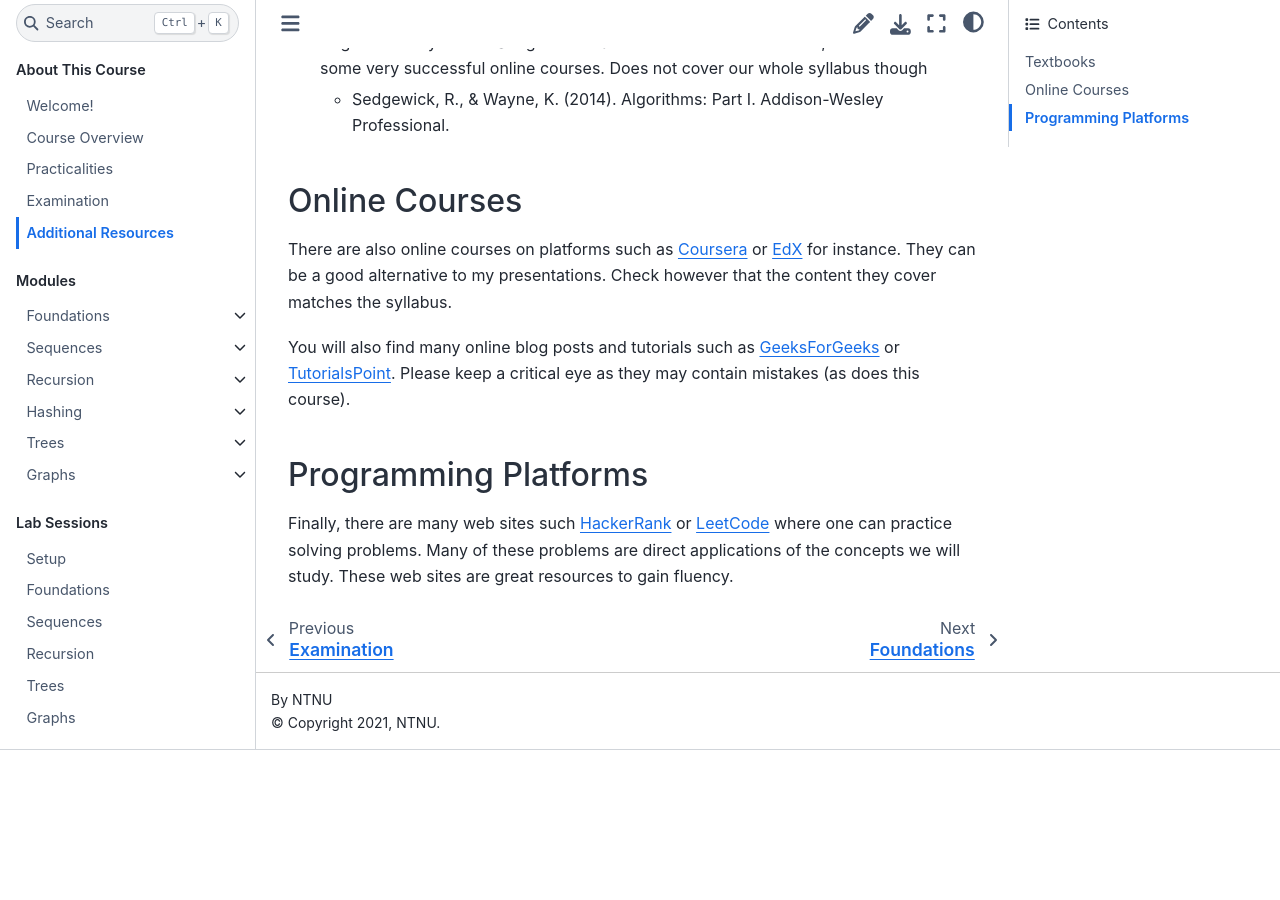
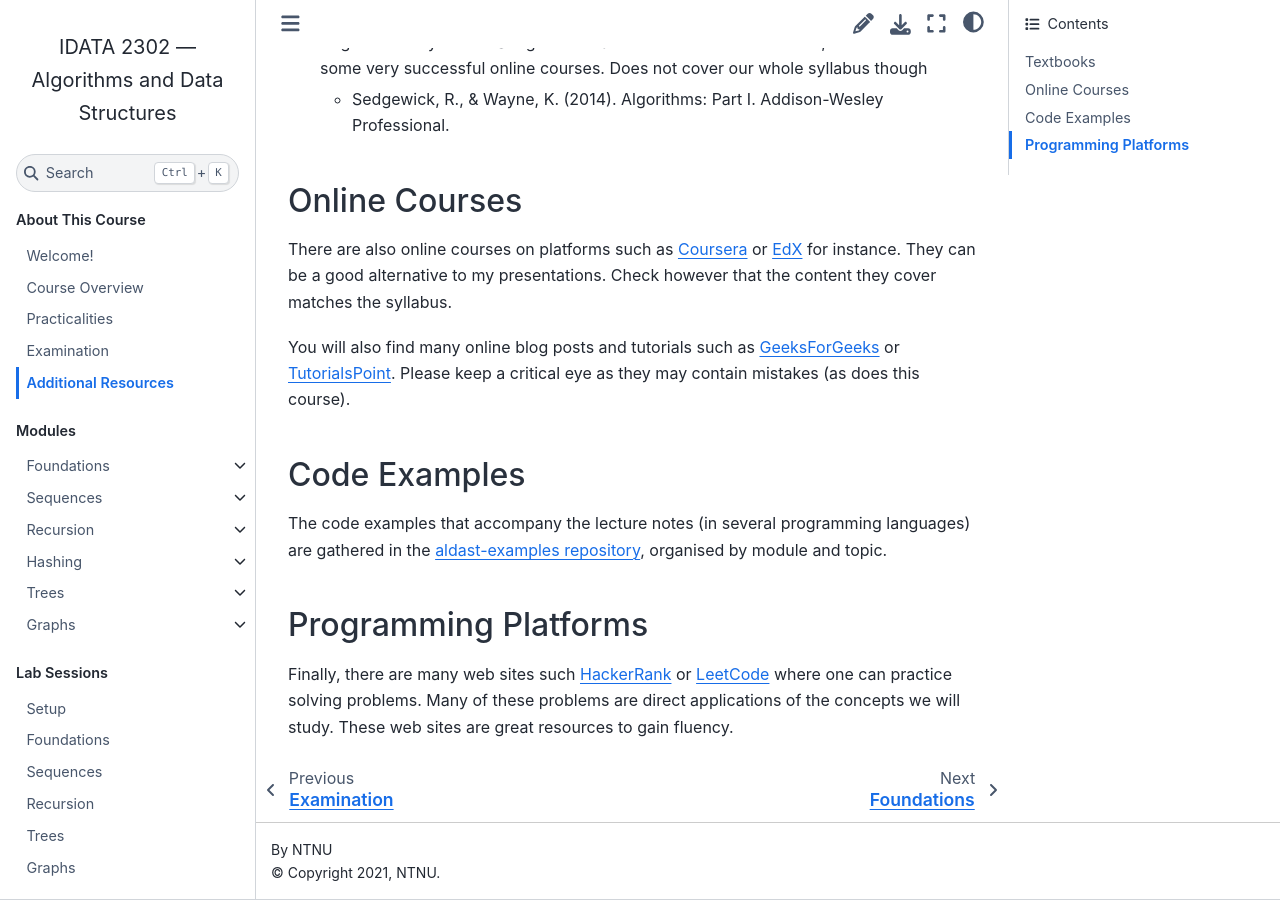
Before and after one commit to fchauvel/ntnu-idata2302-website, a Sphinx documentation site: the page built from source/about/resources.rst, in a window 1280 px wide and 900 px high, scrolled down 972 px. Built offline with Sphinx 7.4.7 and the Sphinx Book theme 1.1.4, drawn with Linux system fonts in a browser that asks for light colours; before the commit the page ends 1722 px from its top, so only the background shows below that.

Commit message:
content: link to the examples repository from the notes
Co-Authored-By: Claude Sonnet 5.5 <noreply@anthropic.com>

```diff
--- a/source/about/resources.rst
+++ b/source/about/resources.rst
@@ -66,6 +66,14 @@ You will also find many online blog posts and tutorials such as
 as they may contain mistakes (as does this course).
 
 
+Code Examples
+=============
+
+The code examples that accompany the lecture notes (in several
+programming languages) are gathered in the `aldast-examples
+repository <https://github.com/fchauvel/aldast-examples>`_, organised by module and topic.
+
+
 Programming Platforms
 =====================
 
--- a/source/sequences/arrays.rst
+++ b/source/sequences/arrays.rst
@@ -6,6 +6,7 @@ Using Arrays
           <https://studntnu-my.sharepoint.com/:p:/g/personal/franckc_ntnu_no/ERDXnLUKJdpDoxCfwbwf26sBckbk0sdSrlSV4Y8xdWohYA?e=piGwcH>`
 :Objectives: Understand how to implement sequences using arrays
 :Concepts: Insertion, deletion and searching through sequences
+:Implementation: C `fixed-size array <https://github.com/fchauvel/aldast-examples/tree/main/sequences/dynamic-array/c>`_ (`fixed_sequence.c`)
 
 Let us now look at "sequences", our first abstract data type. Our
 objectives are:
--- a/source/sequences/index.rst
+++ b/source/sequences/index.rst
@@ -3,7 +3,8 @@ Sequences
 =========
 
 In this module we will explore *sequences*, a simple data structure that
-most programming languages support.
+most programming languages support. The code examples of this module are
+available in the `aldast-examples repository <https://github.com/fchauvel/aldast-examples/tree/main/sequences>`_.
 
 
 Contents
```
